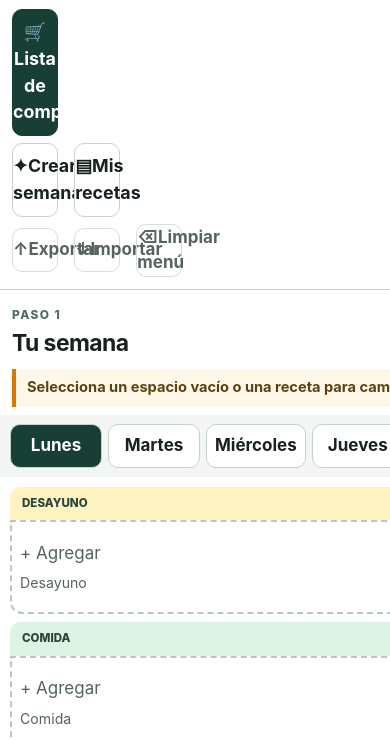
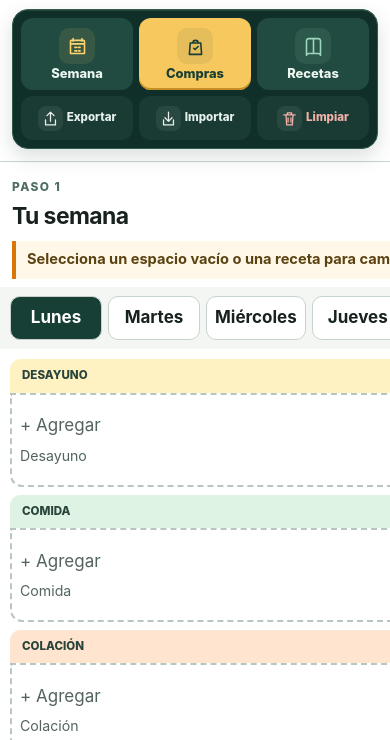
Before and after one commit to jhonatanisc/grimorio, a website built with Vite: page index.html in a window 390 px wide. Shown: the part 61-801 px from the top of the page. Built offline with nearby package versions, Linux system fonts and the light colour scheme.

Commit message:
Crea la barra ritual de navegación

```diff
--- a/index.html
+++ b/index.html
@@ -22,53 +22,59 @@
         </div>
         <nav class="hero-actions" aria-label="Acciones del menú">
           <button
-            class="btn icon-action"
+            class="ritual-action ritual-main ritual-week"
             id="autoFillBtn"
             aria-label="Crear semana automáticamente"
-            title="Crear semana"
           >
-            <span aria-hidden="true">✦</span><span class="sr-only">Crear semana</span>
+            <span class="ritual-icon" aria-hidden="true"
+              ><svg viewBox="0 0 24 24">
+                <path
+                  d="M7 3v3m10-3v3M4 9h16M5 5h14a1 1 0 0 1 1 1v14H4V6a1 1 0 0 1 1-1Zm4 8h2m2 0h2m-6 4h2m2 0h2"
+                /></svg></span
+            ><span class="ritual-label">Semana</span>
           </button>
           <button
-            class="btn primary icon-action"
+            class="ritual-action ritual-main ritual-shopping"
             id="shoppingBtn"
             aria-label="Abrir lista de compras"
-            title="Lista de compras"
           >
-            <span aria-hidden="true">🛒</span><span class="sr-only">Lista de compras</span>
+            <span class="ritual-icon" aria-hidden="true"
+              ><svg viewBox="0 0 24 24">
+                <path d="M6 8h12l1 13H5L6 8Zm3 0a3 3 0 0 1 6 0m-5 6 1.5 1.5L15 12" /></svg></span
+            ><span class="ritual-label">Compras</span>
           </button>
           <button
-            class="btn icon-action"
+            class="ritual-action ritual-main ritual-recipes"
             id="recipesBtn"
             aria-label="Administrar mis recetas"
-            title="Mis recetas"
           >
-            <span aria-hidden="true">▤</span><span class="sr-only">Mis recetas</span>
+            <span class="ritual-icon" aria-hidden="true"
+              ><svg viewBox="0 0 24 24">
+                <path
+                  d="M4 5a3 3 0 0 1 3-2h5v17H7a3 3 0 0 0-3 2V5Zm16 0a3 3 0 0 0-3-2h-5v17h5a3 3 0 0 1 3 2V5Z"
+                /></svg></span
+            ><span class="ritual-label">Recetas</span>
           </button>
           <span class="action-separator" aria-hidden="true"></span>
-          <button
-            class="btn quiet icon-action"
-            id="exportBtn"
-            aria-label="Exportar planeación"
-            title="Exportar"
-          >
-            <span aria-hidden="true">↑</span><span class="sr-only">Exportar</span>
+          <button class="ritual-action ritual-tool" id="exportBtn" aria-label="Exportar planeación">
+            <span class="ritual-icon" aria-hidden="true"
+              ><svg viewBox="0 0 24 24"><path d="M12 16V3m-5 5 5-5 5 5M5 14v7h14v-7" /></svg></span
+            ><span class="ritual-label">Exportar</span>
+          </button>
+          <button class="ritual-action ritual-tool" id="importBtn" aria-label="Importar planeación">
+            <span class="ritual-icon" aria-hidden="true"
+              ><svg viewBox="0 0 24 24"><path d="M12 3v13m-5-5 5 5 5-5M5 14v7h14v-7" /></svg></span
+            ><span class="ritual-label">Importar</span>
           </button>
           <button
-            class="btn quiet icon-action"
-            id="importBtn"
-            aria-label="Importar planeación"
-            title="Importar"
-          >
-            <span aria-hidden="true">↓</span><span class="sr-only">Importar</span>
-          </button>
-          <button
-            class="btn quiet danger icon-action"
+            class="ritual-action ritual-tool ritual-clear"
             id="clearBtn"
             aria-label="Limpiar menú semanal"
-            title="Limpiar menú"
           >
-            <span aria-hidden="true">⌫</span><span class="sr-only">Limpiar menú</span>
+            <span class="ritual-icon" aria-hidden="true"
+              ><svg viewBox="0 0 24 24">
+                <path d="M4 7h16M9 7V4h6v3m-8 0 1 14h8l1-14M10 11v6m4-6v6" /></svg></span
+            ><span class="ritual-label">Limpiar</span>
           </button>
         </nav>
       </header>
--- a/src/styles/redesign.css
+++ b/src/styles/redesign.css
@@ -45,12 +45,106 @@ body {
 }
 .hero-actions {
   gap: 6px;
+  padding: 7px;
+  border: 1px solid #315b4f;
+  border-radius: 18px;
+  background: #102f28;
+  box-shadow:
+    inset 0 1px #ffffff17,
+    0 8px 20px #102f2826;
+}
+.ritual-action {
+  min-height: 46px;
+  display: inline-flex;
+  align-items: center;
+  gap: 8px;
+  border: 0;
+  border-radius: 12px;
+  color: #ecf5f0;
+  background: transparent;
+  font: inherit;
+  font-size: 0.76rem;
+  font-weight: 800;
+  cursor: pointer;
+  transition:
+    background 0.15s ease,
+    transform 0.15s ease,
+    color 0.15s ease;
+}
+.ritual-action:hover {
+  background: #ffffff14;
+  transform: translateY(-1px);
+}
+.ritual-action:active {
+  transform: translateY(1px);
+}
+.ritual-action:focus-visible {
+  outline-color: #ffc65c;
+}
+.ritual-main {
+  padding: 6px 10px 6px 7px;
+  background: #214b40;
+}
+.ritual-icon {
+  width: 34px;
+  height: 34px;
+  flex: 0 0 34px;
+  display: grid;
+  place-items: center;
+  border-radius: 10px;
+  background: #ffffff12;
+}
+.ritual-icon svg {
+  width: 21px;
+  height: 21px;
+  fill: none;
+  stroke: currentColor;
+  stroke-width: 1.8;
+  stroke-linecap: round;
+  stroke-linejoin: round;
+}
+.ritual-shopping {
+  color: #173f35;
+  background: #f7c85d;
+  box-shadow: inset 0 -2px #c58e25;
+}
+.ritual-shopping:hover {
+  background: #ffd87d;
+}
+.ritual-shopping .ritual-icon {
+  background: #173f3514;
+}
+.ritual-week .ritual-icon {
+  color: #ffd36d;
+  background: #ffd36d18;
+}
+.ritual-recipes .ritual-icon {
+  color: #9dd7bd;
+  background: #9dd7bd18;
+}
+.ritual-tool {
+  padding: 5px 7px;
+  color: #e7f0ec;
+  background: #193b33;
+}
+.ritual-tool .ritual-icon {
+  width: 28px;
+  height: 28px;
+  flex-basis: 28px;
+  border-radius: 8px;
+}
+.ritual-tool .ritual-icon svg {
+  width: 17px;
+  height: 17px;
+}
+.ritual-clear {
+  color: #f4b2a8;
 }
 .action-separator {
   width: 1px;
   height: 30px;
   margin: 0 3px;
-  background: var(--line);
+  background: #ffffff24;
 }
 .btn,
 .icon-btn,
@@ -365,36 +459,50 @@ body {
     width: 100%;
     display: grid;
     grid-template-columns: repeat(6, 1fr);
-    gap: 7px;
+    gap: 6px;
+    padding: 8px;
+    border-radius: 16px;
   }
-  #shoppingBtn {
-    grid-column: auto;
+  .ritual-action {
+    width: 100%;
+    justify-content: center;
+  }
+  .ritual-main {
+    min-height: 72px;
+    flex-direction: column;
+    gap: 3px;
+    padding: 7px 4px;
+  }
+  .ritual-main .ritual-icon {
+    width: 36px;
+    height: 36px;
+    flex-basis: 36px;
+  }
+  .ritual-label {
+    line-height: 1;
+  }
+  .ritual-tool {
+    min-height: 44px;
+    padding: 4px;
+    gap: 4px;
+    font-size: 0.68rem;
+  }
+  .ritual-tool .ritual-icon {
+    width: 25px;
+    height: 25px;
+    flex-basis: 25px;
+  }
+  #autoFillBtn,
+  #shoppingBtn,
+  #recipesBtn {
     grid-row: 1;
+    grid-column: span 2;
   }
-  #autoFillBtn {
-    grid-column: auto;
+  #exportBtn,
+  #importBtn,
+  #clearBtn {
     grid-row: 2;
-  }
-  #recipesBtn {
-    grid-column: auto;
-    grid-row: 2;
-  }
-  .hero-actions .quiet {
-    min-height: 44px;
-    padding: 0;
-    font-size: 1rem;
-  }
-  #exportBtn {
-    grid-column: auto;
-    grid-row: 3;
-  }
-  #importBtn {
-    grid-column: auto;
-    grid-row: 3;
-  }
-  #clearBtn {
-    grid-column: auto;
-    grid-row: 3;
+    grid-column: span 2;
   }
   .action-separator {
     display: none;
```
